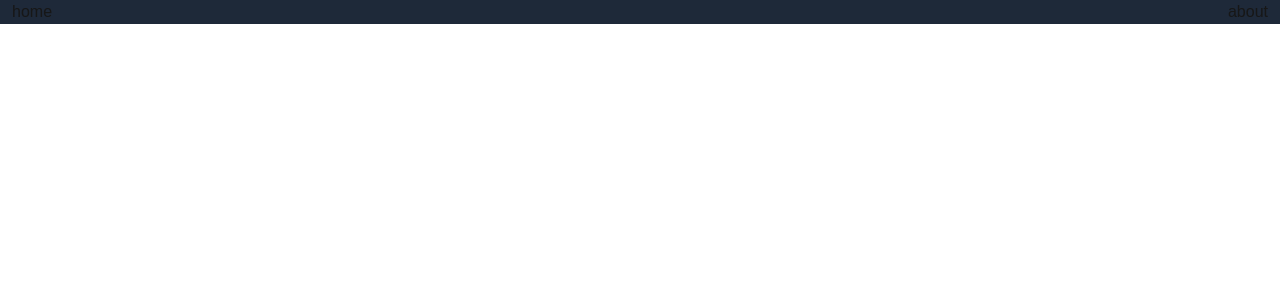
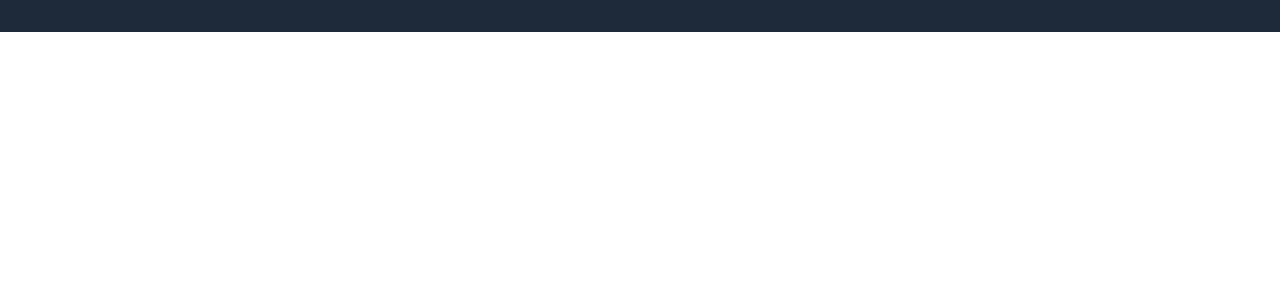
Before and after one commit to ZenitHTH/simple-pos, a Next.js app: page / in a window 1280 px wide. Shown: the top 300 px of the page. Built offline with nearby package versions, Linux system fonts and the light colour scheme.

Commit message:
add css.

```diff
--- a/src/app/components/nav.tsx
+++ b/src/app/components/nav.tsx
@@ -2,28 +2,48 @@ import React from "react";
 import Link from "next/link";
 
 interface itemNavInf {
+  id: number;
   link: string;
   name: string;
 }
 const itemNav: itemNavInf[] = [
   {
+    id: 0,
     link: "/",
     name: "home",
   },
   {
+    id: 1,
     link: "/",
     name: "about",
+  },
+  {
+    id: 2,
+    link: "/",
+    name: "setting",
+  },
+  {
+    id: 3,
+    link: "/",
+    name: "manage",
+  },
+  {
+    id: 4,
+    link: "/",
+    name: "table",
   },
 ];
 
 function Nav() {
   return (
-    <nav className="flex items-center justify-between bg-gray-800">
+    <nav className="flex items-center justify-between flex-warp bg-gray-800 p-4">
       {itemNav.map((item: itemNavInf) => {
         return (
-          <div className="mx-3" key={0}>
-            <button className="">
-              <Link href={item.link}>{item.name}</Link>
+          <div className="block lg:hidden" key={item.id}>
+            <button className="flex items-center px-4 py-2 border rounded text-teal-200 bg-blue-800 hover:border-white">
+              <Link href={item.link} className="">
+                {item.name}
+              </Link>
             </button>
           </div>
         );
```
